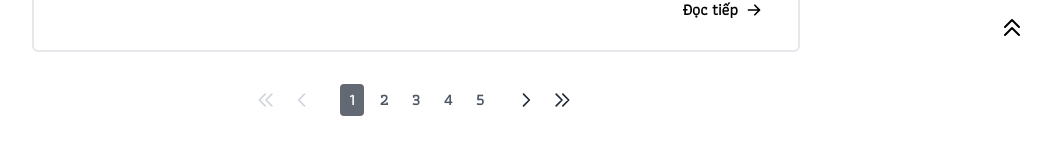
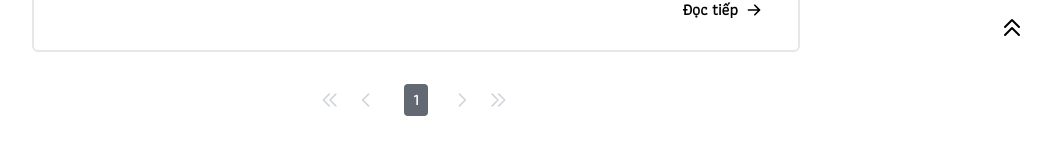
Before and after one commit to hwycdfatm/blog, a Next.js app: page /post in a window 1280 px wide. Shown: the part 792-952 px from the top of the page, without its empty margins (224-1275 px from the left). Built offline with nearby package versions, Linux system fonts and the light colour scheme; a web font is replaced by a local one.

Commit message:
Rebuild Pagination Components

```diff
--- a/components/pagination/index.jsx
+++ b/components/pagination/index.jsx
@@ -1,18 +1,17 @@
 import React, { useEffect, useState } from 'react'
 import { useRouter } from 'next/router'
-const Pagination = ({totalPage}) => {
+const Pagination = ({_totalPage, _currentPage, _pageShowLength = 5}) => {
 
 	const route = useRouter()
 
-	const maxPage = totalPage > 0 ? totalPage : 1
+	const maxPage = parseInt(_totalPage)  > 0 ? parseInt(_totalPage) : 1
 
-	const pageShowLength = 5
 
 	const page = [...Array(maxPage)].map( (_, i) => i + 1)
 
 	const [pageShow, setPageShow] = useState([])
 
-	const currentPage = /^[0-9]*$/.test(parseInt(route.query._page))
+	const currentPage = /^[0-9]*$/.test(_currentPage ?? parseInt(route.query._page))
 		? parseInt(route.query._page) < 1
 			? 1
 			: parseInt(route.query._page) > maxPage
@@ -21,20 +20,18 @@ const Pagination = ({totalPage}) => {
 		: 1
 
 	useEffect(() => {
-		if (currentPage === 1 || currentPage === 2) {
-			setPageShow(page.slice(0, pageShowLength))
-		} else if (currentPage > 2) {
-			if (currentPage === maxPage - 1) {
-				setPageShow(page.slice(currentPage - (5 - 1), currentPage + 2))
-			} else if (currentPage === maxPage) {
-				setPageShow(page.slice(currentPage - 5, currentPage + 2))
-			} else {
-				setPageShow(page.slice(currentPage - (5 - 2), currentPage + 2))
-			}
-		}
+		const prev_nextPage = Math.floor(_pageShowLength / 2)
+
+		if(currentPage > 0 && currentPage <= (_pageShowLength - prev_nextPage))
+			return setPageShow(page.slice(0, _pageShowLength))
+
+		if(currentPage >= (maxPage - prev_nextPage))
+			return setPageShow(page.slice(maxPage - _pageShowLength, maxPage))
+
+		return setPageShow(page.slice(currentPage - (_pageShowLength - prev_nextPage), currentPage + prev_nextPage))
+
 		// eslint-disable-next-line react-hooks/exhaustive-deps
-	}, [currentPage])
-
+	}, [currentPage, _totalPage])
 
 	const goToPage = (currentPage) => {
 		const queryObj = {...route.query, _page: (currentPage)}
@@ -46,7 +43,7 @@ const Pagination = ({totalPage}) => {
 			goToPage(currentPage + 1)
 		}
 	}
-	const prePage = () => {
+	const prevPage = () => {
 		if (currentPage > 1) {
 			goToPage(currentPage - 1)
 		}
@@ -90,7 +87,7 @@ const Pagination = ({totalPage}) => {
 						</svg>
 					</button>
 					<button
-						onClick={prePage}
+						onClick={prevPage}
 						className={`w-6 h-8 rounded ${
 							currentPage === 1
 								? 'text-gray-300 dark:text-gray-800'
```
